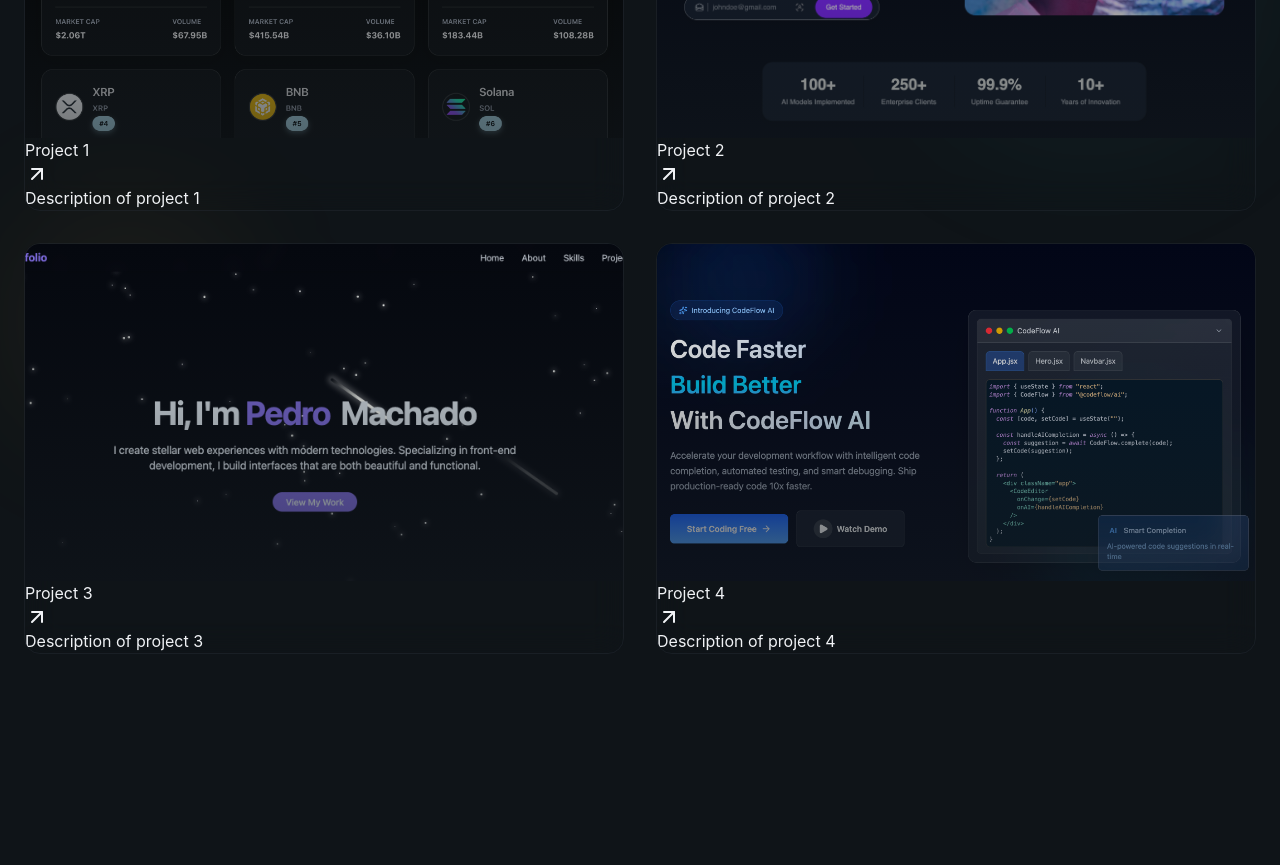
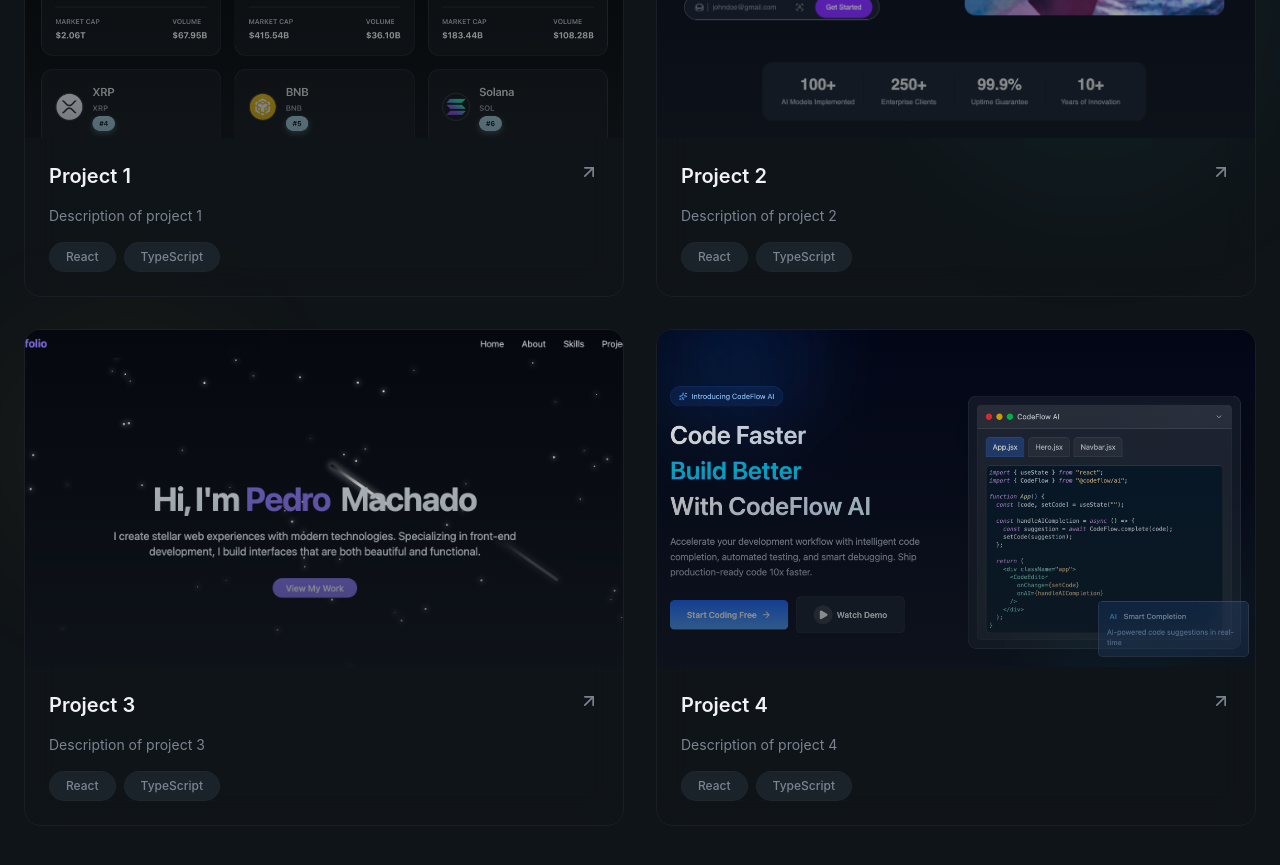
Before and after one commit to SpiriT-L/cv-portfolio, a React (Vite) app: page / in a window 1280 px wide. Shown: the part 2700-3565 px from the top of the page. Before the commit the page ends 3482 px from the top, so only its background shows below. Built offline with nearby package versions, Linux system fonts and the light colour scheme.

Commit message:
feat: enhance project display with improved layout and styling

```diff
--- a/src/section/Projects.tsx
+++ b/src/section/Projects.tsx
@@ -96,13 +96,23 @@
                 </div>
 
                 {/* content */}
-                <div>
-                  <div>
-                    <h3>{project.title}</h3>
-                    <ArrowUpRight />
+                <div className='p-6 space-y-4'>
+                  <div className='flex items-start justify-between'>
+                    <h3 className='text-xl font-semibold group-hover:text-primary transition-colors'>
+                      {project.title}
+                    </h3>
+                    <ArrowUpRight className='w-5 h-5 text-muted-foreground group-hover:text-primary group-hover:translate-x-1 group-hover:-translate-y-1 translate-all' />
                   </div>
-                  <p>{project.description}</p>
-                  <div></div>
+                  <p className='text-muted-foreground text-sm'>
+                    {project.description}
+                  </p>
+                  <div className='flex flex-wrap gap-2'>
+                    {project.tags.map((tag, index) => (
+                      <span key={index} className='px-4 py-1.5 rounded-full bg-surface text-xs font-medium border border-border/50 text-muted-foreground hover:border-primary/50 hover:text-primary transition-all duration-300'>
+                        {tag}
+                      </span>
+                    ))}
+                  </div>
                 </div>
               </div>
             ))}
```
